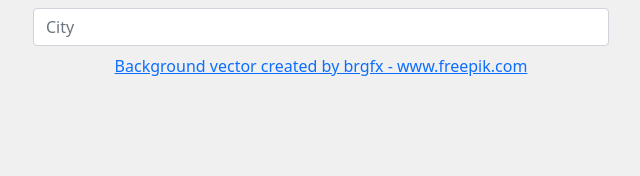
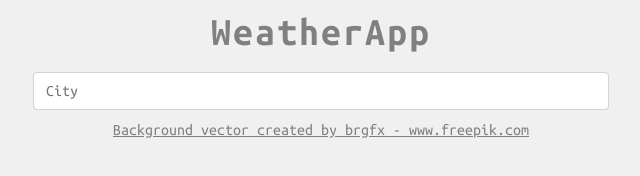
Before and after one commit to perlak99/WeatherApp, a plain HTML site: page index.html in a window 1280 px wide. Shown: the whole page, without its empty margins (319-959 px from the left). Drawn offline with nearby package versions, Linux system fonts and the light colour scheme.

Commit message:
css changes

```diff
--- a/index.html
+++ b/index.html
@@ -8,6 +8,9 @@
     <!-- Bootstrap CSS -->
     <link href="https://cdn.jsdelivr.net/npm/bootstrap@5.0.0-beta3/dist/css/bootstrap.min.css" rel="stylesheet"
         integrity="sha384-eOJMYsd53ii+scO/bJGFsiCZc+5NDVN2yr8+0RDqr0Ql0h+rP48ckxlpbzKgwra6" crossorigin="anonymous">
+    <!-- Google Fonts -->
+    <link rel="preconnect" href="https://fonts.gstatic.com">
+    <link href="https://fonts.googleapis.com/css2?family=Ubuntu+Mono:wght@400;700&display=swap" rel="stylesheet">
     <!-- Custom CSS -->
     <link href="style.css" rel="stylesheet">
     <title>WeatherApp</title>
@@ -15,9 +18,14 @@
 
 <body>
     <div class="container">
+        <div class="row justify-content-center text-center my-2">
+            <div class="col-12">
+                <h1>WeatherApp</h1>
+            </div>
+        </div>
         <div class="row justify-content-center text-center clock d-none my-2">
             <div class="col-12">
-                <h1>00:00:00</h1>
+                <h2>00:00:00</h2>
             </div>
         </div>
         <div class="row justify-content-center text-center my-2 form">
@@ -43,7 +51,7 @@
         </div>
         <div class="row text-center footer">
             <div class="col-12">
-                <a href="https://www.freepik.com/vectors/background">Background vector created by brgfx -
+                <a class="attribute" href="https://www.freepik.com/vectors/background">Background vector created by brgfx -
                     www.freepik.com</a>
             </div>
         </div>
--- a/main.js
+++ b/main.js
@@ -1,6 +1,6 @@
 const key = '6c7c00d2e76b9195e3b6c63a39ed988a';
 const clock = document.querySelector(".clock");
-const time = document.querySelector("h1");
+const time = document.querySelector("h2");
 const form = document.querySelector("form");
 const weather = document.querySelector(".weather");
 const city = document.querySelector(".card-title");
--- a/style.css
+++ b/style.css
@@ -1,9 +1,26 @@
 body {
-    background: #f0f0f0
+    background: #f0f0f0;
+    font-family: 'Ubuntu Mono', monospace;
 }
 .container {
     max-width: 600px;
 }
+h1, h2 {
+    letter-spacing: 2px;
+    color: #808080;
+    font-weight: 700;
+}
 img {
     max-height: 500px;
 }
+.card {
+    border: 1px solid #808080;
+}
+.card-title {
+    font-weight: 700;
+}
+.attribute,
+.attribute:hover,
+.attribute:visited {
+    color: #808080;
+}
```
